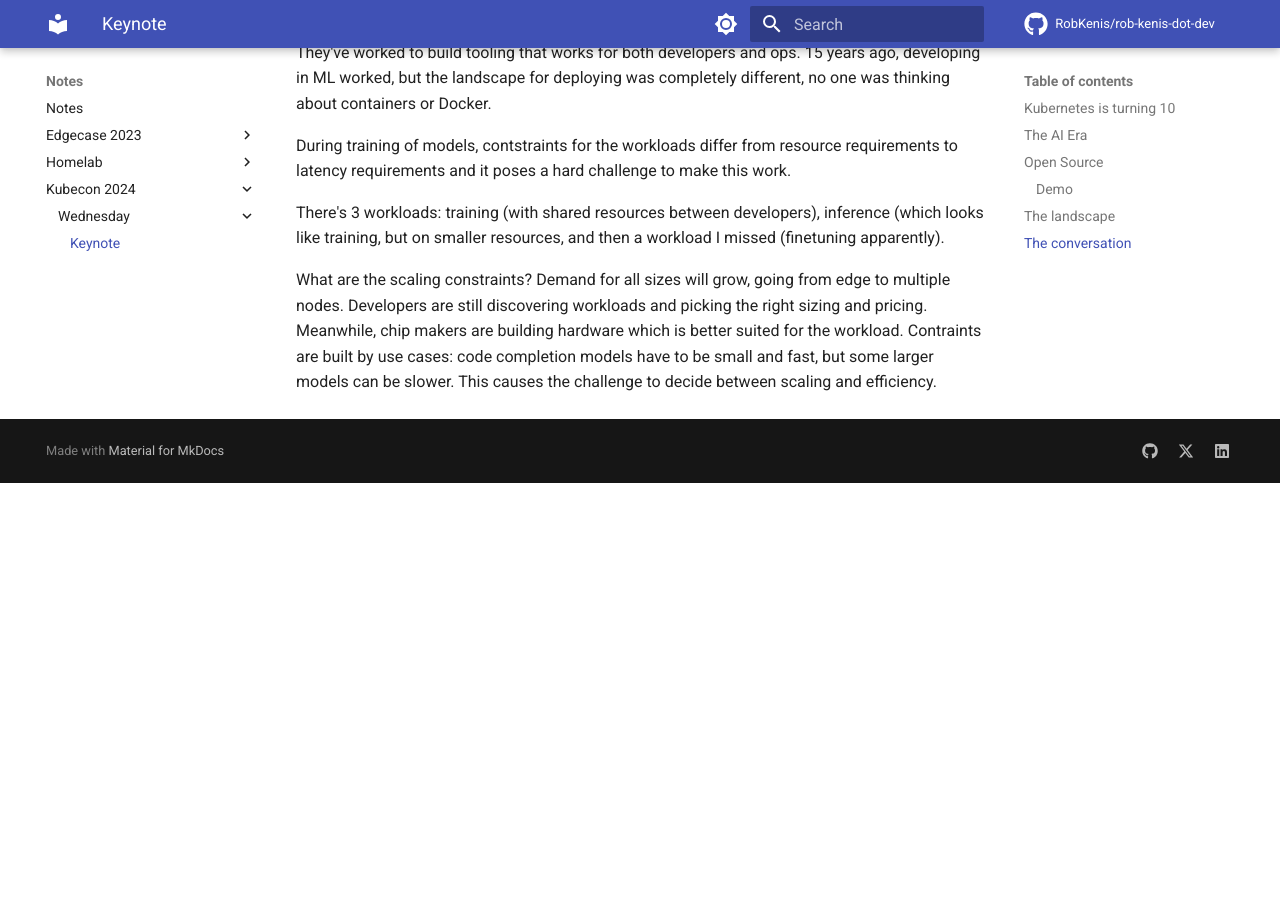
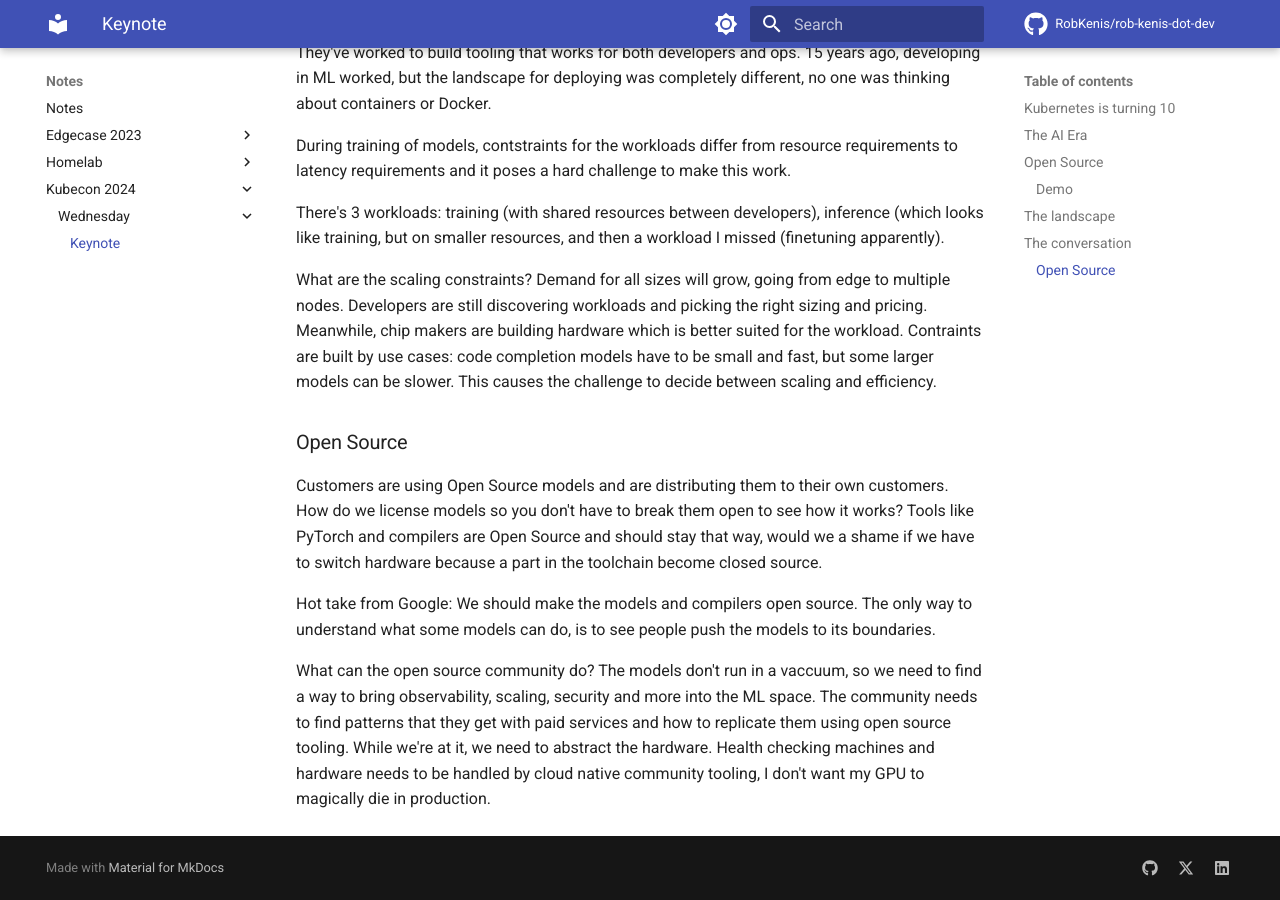
Before and after one commit to RobKenis/rob-kenis-dot-dev, an MkDocs documentation site: the page built from docs/kubecon-2024/wednesday/1-keynote.md, in a window 1280 px wide and 900 px high, scrolled down 1231 px. Built offline with MkDocs 1.6.1 and Material for MkDocs 9.7.7, drawn with Linux system fonts in a browser that asks for light colours; comment, search, counter and statistics services are not loaded; before the commit the page ends 1714 px from its top, so only the background shows below that.

Commit message:
Add more notes on keynote conversation

```diff
--- a/docs/kubecon-2024/wednesday/1-keynote.md
+++ b/docs/kubecon-2024/wednesday/1-keynote.md
@@ -56,3 +56,17 @@ What are the scaling constraints? Demand for all sizes will grow, going from edg
 discovering workloads and picking the right sizing and pricing. Meanwhile, chip makers are building hardware which is better
 suited for the workload. Contraints are built by use cases: code completion models have to be small and fast, but some larger models
 can be slower. This causes the challenge to decide between scaling and efficiency.
+
+### Open Source
+
+Customers are using Open Source models and are distributing them to their own customers. How do we license models so
+you don't have to break them open to see how it works? Tools like PyTorch and compilers are Open Source and should stay
+that way, would we a shame if we have to switch hardware because a part in the toolchain become closed source.
+
+Hot take from Google: We should make the models and compilers open source. The only way to understand what some models can do, is
+to see people push the models to its boundaries.
+
+What can the open source community do? The models don't run in a vaccuum, so we need to find a way to bring observability, scaling, security
+and more into the ML space. The community needs to find patterns that they get with paid services and how to replicate them using
+open source tooling. While we're at it, we need to abstract the hardware. Health checking machines and hardware needs to be handled
+by cloud native community tooling, I don't want my GPU to magically die in production.
```
